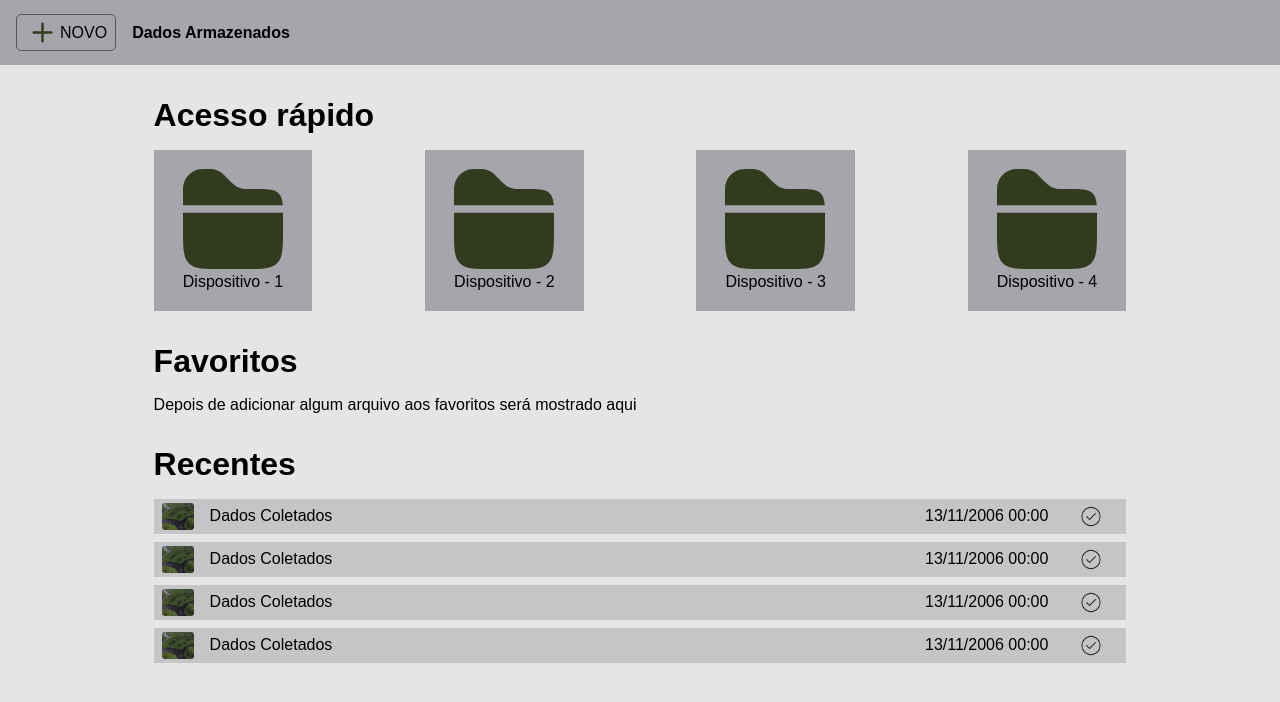
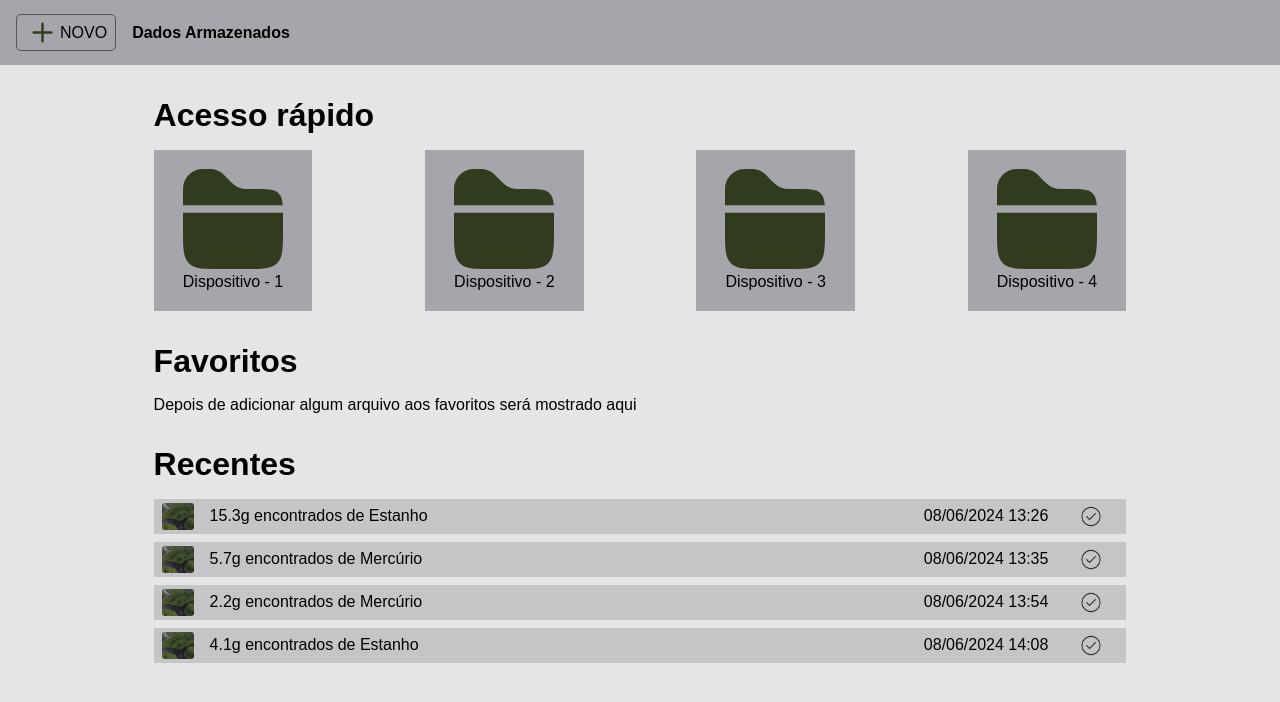
Before and after one commit to cdovaz/mercurio, a React (Vite) app: page /main in a window 1280 px wide. Shown: the top 702 px of the page. Built offline with nearby package versions, Linux system fonts and the light colour scheme; the HTML template or start-up script is replaced by a standard one; a web font is replaced by a local one.

Commit message:
Versão 1.1 do Projeto Mapinguari Adição de função para get dos dados de coleta mas ainda não implementado

```diff
--- a/src/firebase/firebase.tsx
+++ b/src/firebase/firebase.tsx
@@ -74,34 +74,11 @@ export async function setUser(customData: { agrupamento: string; cpf: string; no
         console.log(error.message);
     })
 }
-
-export async function getGrouping() {
+export async function getData(){
     const db = getFirestore(app);
-
-    var ref = collection(db, "agrupamento");
-    var agrupamentoQuery = query(ref, orderBy("agrupamento"))
-
-    const snapshot = await getDocs(agrupamentoQuery);
+    var ref = collection(db, 'dados');
+    var dataQuery = query(ref);
+    const snapshot = await getDocs(dataQuery);
     const data = snapshot.docs.map((doc) => doc.data());
     return data;
-
 }
-export async function getMembersOfAGrouping(group: unknown) {
-    const db = getFirestore(app);
-
-    var ref = collection(db, "users");
-    var membersQuery = query(ref, where("agrupamento", "==", group))
-    const snapshot = await getDocs(membersQuery);
-    const data = snapshot.docs.map((doc) => doc.data());
-    return data
-}
-export async function getAllUsers() {
-    const db = getFirestore(app);
-
-    var ref = collection(db, "users");
-    var usersQuery = query(ref, orderBy("nome"))
-    const snapshot = await getDocs(usersQuery);
-    const data = snapshot.docs.map((doc) => doc.data());
-    return data
-
-}
--- a/src/screens/Menu/menu.tsx
+++ b/src/screens/Menu/menu.tsx
@@ -48,40 +48,40 @@ export default function Menu() {
                         <div className={styles.componentRecent}>
                             <div>
                                 <img src="src/assets/DadosColetadosImagem.svg" alt="" />
-                                <p>Dados Coletados</p>
+                                <p>15.3g encontrados de Estanho </p>
                             </div>
                             <div>
-                                <p> 13/11/2006 00:00</p>
+                                <p> 08/06/2024 13:26</p>
                                 <img src="src/assets/check.svg" alt="" />
                             </div>
                         </div>
                         <div className={styles.componentRecent}>
                             <div>
                                 <img src="src/assets/DadosColetadosImagem.svg" alt="" />
-                                <p>Dados Coletados</p>
+                                <p>5.7g encontrados de Mercúrio</p>
                             </div>
                             <div>
-                                <p> 13/11/2006 00:00</p>
+                                <p> 08/06/2024 13:35</p>
                                 <img src="src/assets/check.svg" alt="" />
                             </div>
                         </div>
                         <div className={styles.componentRecent}>
                             <div>
                                 <img src="src/assets/DadosColetadosImagem.svg" alt="" />
-                                <p>Dados Coletados</p>
+                                <p>2.2g encontrados de Mercúrio</p>
                             </div>
                             <div>
-                                <p> 13/11/2006 00:00</p>
+                                <p> 08/06/2024 13:54</p>
                                 <img src="src/assets/check.svg" alt="" />
                             </div>
                         </div>
                         <div className={styles.componentRecent}>
                             <div>
                                 <img src="src/assets/DadosColetadosImagem.svg" alt="" />
-                                <p>Dados Coletados</p>
+                                <p>4.1g encontrados de Estanho</p>
                             </div>
                             <div>
-                                <p> 13/11/2006 00:00</p>
+                                <p> 08/06/2024 14:08</p>
                                 <img src="src/assets/check.svg" alt="" />
                             </div>
                         </div>
```
